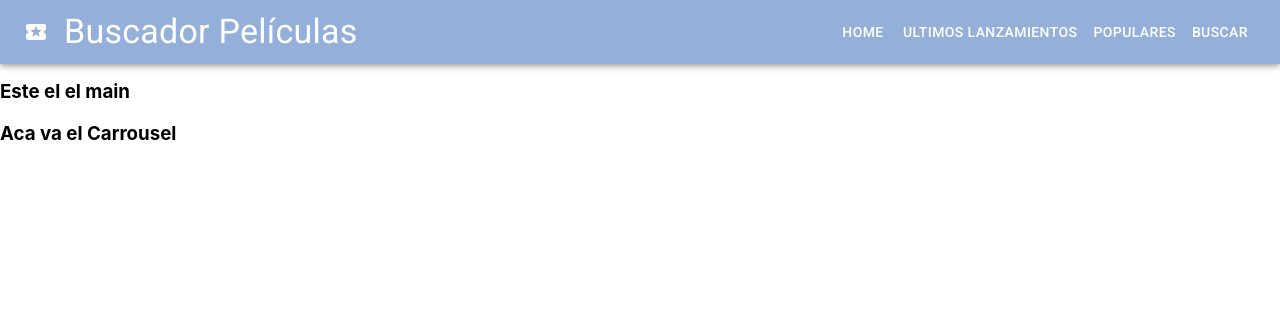
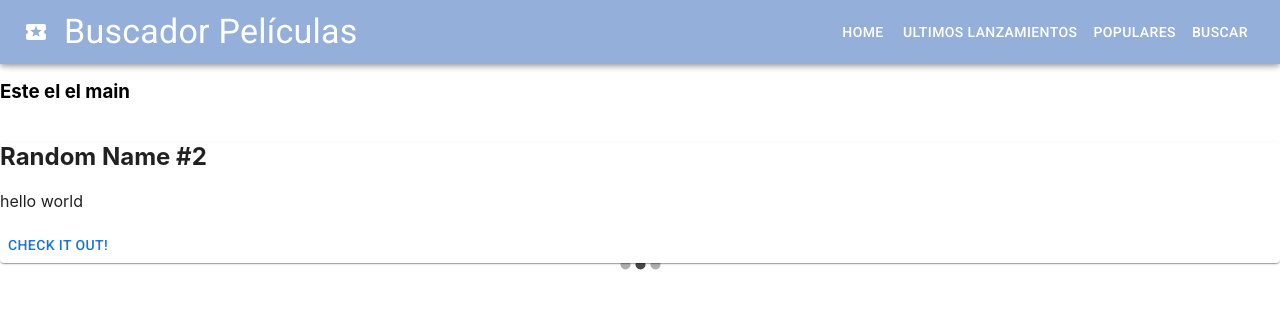
Before and after one commit to sandramuraca/tp-buscardor-peliculas-, a React (Create React App) app: page / in a window 1280 px wide. Shown: the top 321 px of the page. Built offline with nearby package versions, Linux system fonts and the light colour scheme; no server answers.

Commit message:
importo libreria carrousel y primer prueba

```diff
--- a/src/componentes/Carrousel.js
+++ b/src/componentes/Carrousel.js
@@ -1,9 +1,41 @@
+import React from "react";
+import Carousel from "react-material-ui-carousel";
+import { Paper, Button } from "@mui/material";
+
 const Carrousel = () => {
+  var items = [
+    {
+      name: "Random Name #1",
+      description: "Probably the most random thing you have ever seen!",
+    },
+    {
+      name: "Random Name #2",
+      description: "hello world",
+    },
+    {
+      name: "Random Name #3",
+      description: "lalala",
+    },
+  ];
+
   return (
-    <div>
-      <h3>Aca va el Carrousel</h3>
-    </div>
+    <Carousel>
+      {items.map((item, i) => (
+        <Item key={i} item={item} />
+      ))}
+    </Carousel>
   );
 };
 
+function Item(props) {
+  return (
+    <Paper>
+      <h2>{props.item.name}</h2>
+      <p>{props.item.description}</p>
+
+      <Button className="CheckButton">Check it out!</Button>
+    </Paper>
+  );
+}
+
 export default Carrousel;
```
